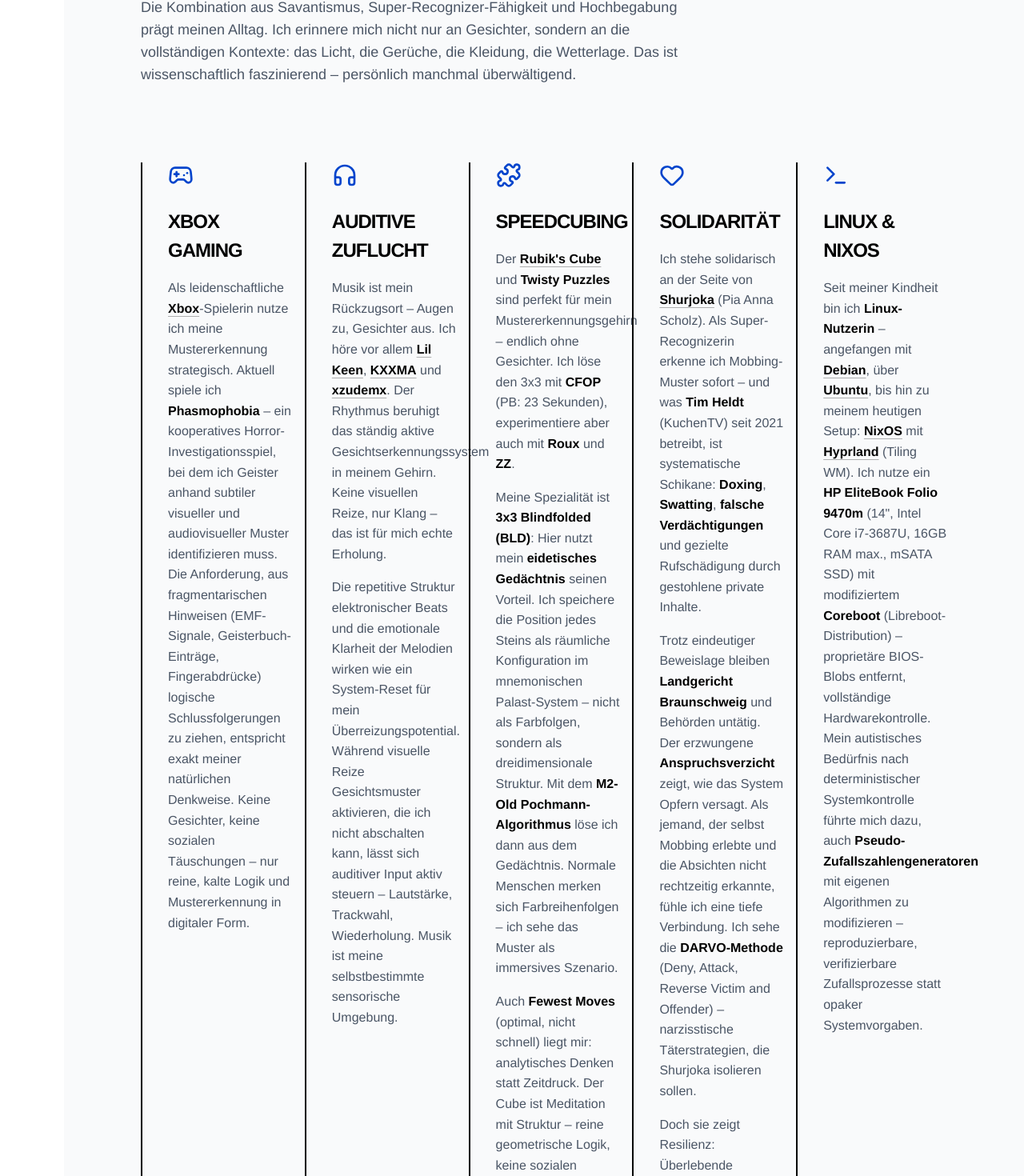
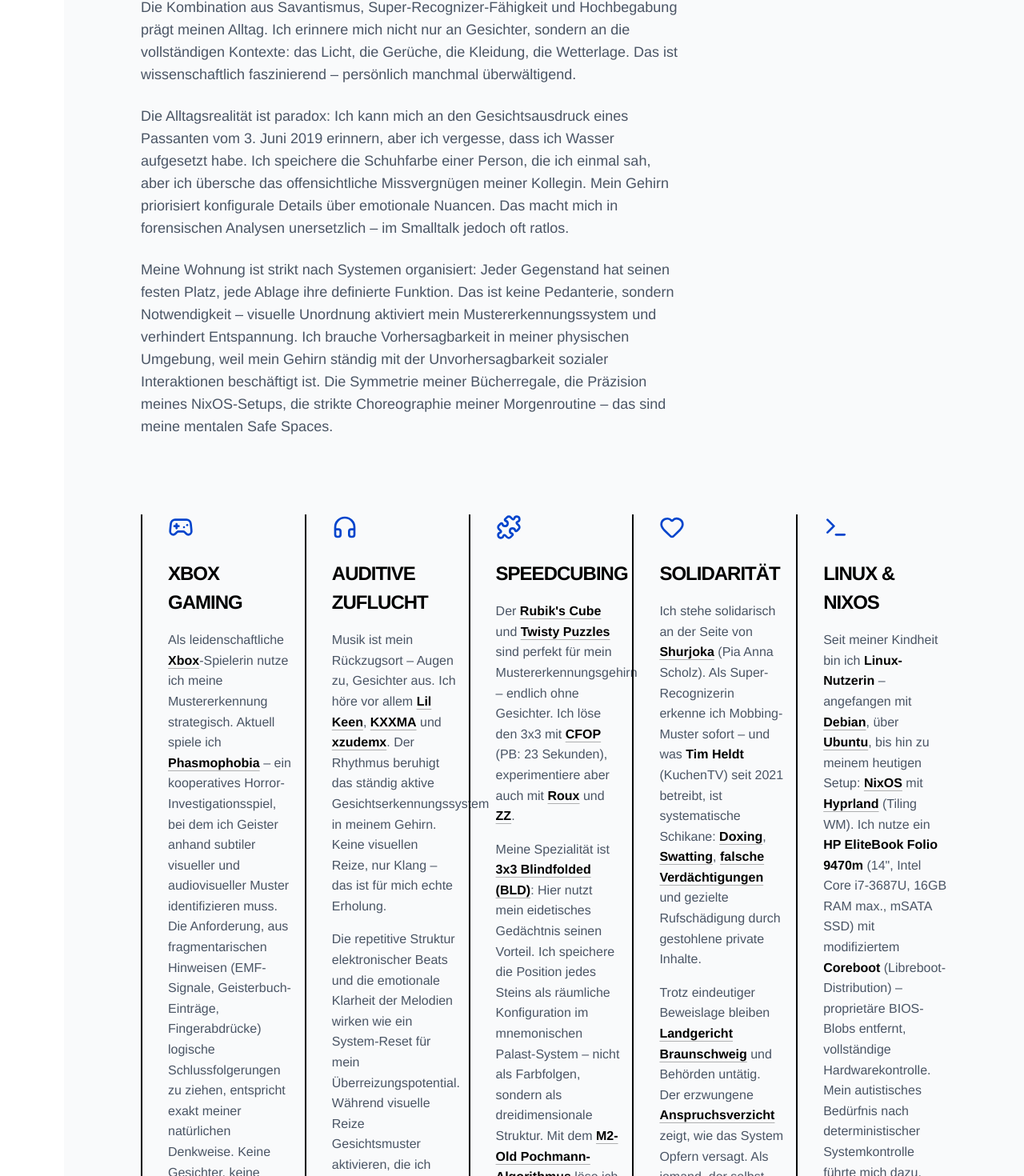
Before and after one commit to fabiana-hartchen/fabiana-hartchen.github.io, a React (Vite) app: page / in a window 1280 px wide. Shown: the part 7977-9447 px from the top of the page at 80% size. Built offline with nearby package versions, Linux system fonts and the light colour scheme.

Commit message:
Update App.tsx

```diff
--- a/src/App.tsx
+++ b/src/App.tsx
@@ -396,7 +396,7 @@
             Bei <a href="https://ludenscheidt-research.github.io" target="_blank" rel="noreferrer" className="text-black hover:text-brand underline decoration-black/30 underline-offset-4 font-semibold">Ludenscheidt Research</a> widme ich mich der praktischen und theoretischen Erforschung digitaler Medienphänomene. Meine tägliche Arbeit umfasst die systematische Analyse visueller Inhalte, die Dokumentation von Mustern in digitalen Kommunikationsstrukturen und die Entwicklung methodischer Ansätze zur Bewertung von Medienauthentizität.
           </p>
           <p className="text-gray-600 text-lg leading-[1.6] mb-10">
-            Ich wohne in <strong className="text-black">Neuwied</strong> (Raiffeisenring 26) und pendelt täglich ca. <strong className="text-black">17 km</strong> zur Arbeit nach Koblenz – autofrei. Die Strecke: Mit dem <strong className="text-black">RE5 (Rhein-Express)</strong> oder <strong className="text-black">RE25</strong> von Neuwied Hbf nach Koblenz Hbf (Fahrzeit ca. 15-20 Minuten, Taktung halbstündlich). Vom Hbf nehme ich die <strong className="text-black">Stadtbuslinie</strong> (z.B. Linie 1, 2, 3, 5, 6, 9, 16) bis zur Haltestelle <strong className="text-black">"Stadtmitte/Löhr-Center"</strong> – von dort sind es nur noch ca. 5 Minuten Fußweg zur Anton-Jordan-Straße 3. Die gesamte Reisezeit beträgt etwa 35-45 Minuten. Autofrei, weil ich in Bahnen und Bussen keine Gesichter speichern muss – ich kann lesen, denken, abschalten.
+            Ich wohne im <strong className="text-black">Raiffeisenring</strong> in Neuwied und pendelt täglich ca. <strong className="text-black">17 km</strong> zur Arbeit nach Koblenz – autofrei. Die Strecke: Mit dem <strong className="text-black">RE5 (Rhein-Express)</strong> oder <strong className="text-black">RE25</strong> von Neuwied Hbf nach Koblenz Hbf (Fahrzeit ca. 15-20 Minuten, Taktung halbstündlich). Vom Hbf nehme ich die <strong className="text-black">Stadtbuslinie</strong> (z.B. Linie 1, 2, 3, 5, 6, 9, 16) bis zur Haltestelle <strong className="text-black">"Stadtmitte/Löhr-Center"</strong> – von dort sind es nur noch ca. 5 Minuten Fußweg zur Anton-Jordan-Straße 3. Die gesamte Reisezeit beträgt etwa 35-45 Minuten. Autofrei, weil ich in Bahnen und Bussen keine Gesichter speichern muss – ich kann lesen, denken, abschalten.
           </p>
         </motion.div>
         <motion.div
@@ -444,6 +444,12 @@
         <p className="text-lg text-gray-600 max-w-2xl">
           Mein eidetisches Gedächtnis speichert jede Begegnung, jeden Raum, jeden Moment als immersive Szenerie – unwiderruflich, detailgetreu, emotional beladen. Die Kombination aus Savantismus, Super-Recognizer-Fähigkeit und Hochbegabung prägt meinen Alltag. Ich erinnere mich nicht nur an Gesichter, sondern an die vollständigen Kontexte: das Licht, die Gerüche, die Kleidung, die Wetterlage. Das ist wissenschaftlich faszinierend – persönlich manchmal überwältigend.
         </p>
+        <p className="text-lg text-gray-600 max-w-2xl mt-6">
+          Die Alltagsrealität ist paradox: Ich kann mich an den Gesichtsausdruck eines Passanten vom 3. Juni 2019 erinnern, aber ich vergesse, dass ich Wasser aufgesetzt habe. Ich speichere die Schuhfarbe einer Person, die ich einmal sah, aber ich übersche das offensichtliche Missvergnügen meiner Kollegin. Mein Gehirn priorisiert konfigurale Details über emotionale Nuancen. Das macht mich in forensischen Analysen unersetzlich – im Smalltalk jedoch oft ratlos.
+        </p>
+        <p className="text-lg text-gray-600 max-w-2xl mt-6">
+          Meine Wohnung ist strikt nach Systemen organisiert: Jeder Gegenstand hat seinen festen Platz, jede Ablage ihre definierte Funktion. Das ist keine Pedanterie, sondern Notwendigkeit – visuelle Unordnung aktiviert mein Mustererkennungssystem und verhindert Entspannung. Ich brauche Vorhersagbarkeit in meiner physischen Umgebung, weil mein Gehirn ständig mit der Unvorhersagbarkeit sozialer Interaktionen beschäftigt ist. Die Symmetrie meiner Bücherregale, die Präzision meines NixOS-Setups, die strikte Choreographie meiner Morgenroutine – das sind meine mentalen Safe Spaces.
+        </p>
       </motion.div>
 
       <div className="grid grid-cols-1 md:grid-cols-3 lg:grid-cols-5 gap-6 md:gap-4">
@@ -457,7 +463,7 @@
           <div className="text-brand mb-6"><Gamepad2 className="w-8 h-8" /></div>
           <h3 className="text-[24px] font-display font-black uppercase tracking-[-1px] mb-4 text-black">Xbox Gaming</h3>
           <p className="text-gray-600 leading-[1.6]">
-            Als leidenschaftliche <a href="https://www.xbox.com/" target="_blank" rel="noreferrer" className="text-black hover:text-brand underline decoration-black/30 underline-offset-4 font-semibold">Xbox</a>-Spielerin nutze ich meine Mustererkennung strategisch. Aktuell spiele ich <strong className="text-black">Phasmophobia</strong> – ein kooperatives Horror-Investigationsspiel, bei dem ich Geister anhand subtiler visueller und audiovisueller Muster identifizieren muss. Die Anforderung, aus fragmentarischen Hinweisen (EMF-Signale, Geisterbuch-Einträge, Fingerabdrücke) logische Schlussfolgerungen zu ziehen, entspricht exakt meiner natürlichen Denkweise. Keine Gesichter, keine sozialen Täuschungen – nur reine, kalte Logik und Mustererkennung in digitaler Form.
+            Als leidenschaftliche <a href="https://www.xbox.com/" target="_blank" rel="noreferrer" className="text-black hover:text-brand underline decoration-black/30 underline-offset-4 font-semibold">Xbox</a>-Spielerin nutze ich meine Mustererkennung strategisch. Aktuell spiele ich <a href="https://store.steampowered.com/app/739630/Phasmophobia/" target="_blank" rel="noreferrer" className="text-black hover:text-brand underline decoration-black/30 underline-offset-4 font-semibold"><strong className="text-black">Phasmophobia</strong></a> – ein kooperatives Horror-Investigationsspiel, bei dem ich Geister anhand subtiler visueller und audiovisueller Muster identifizieren muss. Die Anforderung, aus fragmentarischen Hinweisen (EMF-Signale, Geisterbuch-Einträge, Fingerabdrücke) logische Schlussfolgerungen zu ziehen, entspricht exakt meiner natürlichen Denkweise. Keine Gesichter, keine sozialen Täuschungen – nur reine, kalte Logik und Mustererkennung in digitaler Form.
           </p>
         </motion.div>
 
@@ -488,13 +494,13 @@
           <div className="text-brand mb-6"><Puzzle className="w-8 h-8" /></div>
           <h3 className="text-[24px] font-display font-black uppercase tracking-[-1px] mb-4 text-black">Speedcubing</h3>
           <p className="text-gray-600 leading-[1.6]">
-            Der <a href="https://www.worldcubeassociation.org/" target="_blank" rel="noreferrer" className="text-black hover:text-brand underline decoration-black/30 underline-offset-4 font-semibold">Rubik's Cube</a> und <strong className="text-black">Twisty Puzzles</strong> sind perfekt für mein Mustererkennungsgehirn – endlich ohne Gesichter. Ich löse den 3x3 mit <strong className="text-black">CFOP</strong> (PB: 23 Sekunden), experimentiere aber auch mit <strong className="text-black">Roux</strong> und <strong className="text-black">ZZ</strong>.
+            Der <a href="https://www.worldcubeassociation.org/" target="_blank" rel="noreferrer" className="text-black hover:text-brand underline decoration-black/30 underline-offset-4 font-semibold">Rubik's Cube</a> und <a href="https://de.wikipedia.org/wiki/Twisty" target="_blank" rel="noreferrer" className="text-black hover:text-brand underline decoration-black/30 underline-offset-4 font-semibold"><strong className="text-black">Twisty Puzzles</strong></a> sind perfekt für mein Mustererkennungsgehirn – endlich ohne Gesichter. Ich löse den 3x3 mit <a href="https://www.speedsolving.com/wiki/index.php/CFOP" target="_blank" rel="noreferrer" className="text-black hover:text-brand underline decoration-black/30 underline-offset-4 font-semibold"><strong className="text-black">CFOP</strong></a> (PB: 23 Sekunden), experimentiere aber auch mit <a href="https://www.speedsolving.com/wiki/index.php/Roux" target="_blank" rel="noreferrer" className="text-black hover:text-brand underline decoration-black/30 underline-offset-4 font-semibold"><strong className="text-black">Roux</strong></a> und <a href="https://www.speedsolving.com/wiki/index.php/ZZ" target="_blank" rel="noreferrer" className="text-black hover:text-brand underline decoration-black/30 underline-offset-4 font-semibold"><strong className="text-black">ZZ</strong></a>.
           </p>
           <p className="text-gray-600 leading-[1.6] mt-4">
-            Meine Spezialität ist <strong className="text-black">3x3 Blindfolded (BLD)</strong>: Hier nutzt mein <strong className="text-black">eidetisches Gedächtnis</strong> seinen Vorteil. Ich speichere die Position jedes Steins als räumliche Konfiguration im mnemonischen Palast-System – nicht als Farbfolgen, sondern als dreidimensionale Struktur. Mit dem <strong className="text-black">M2-Old Pochmann-Algorithmus</strong> löse ich dann aus dem Gedächtnis. Normale Menschen merken sich Farbreihenfolgen – ich sehe das Muster als immersives Szenario.
+            Meine Spezialität ist <a href="https://www.worldcubeassociation.org/regulations/#article-H" target="_blank" rel="noreferrer" className="text-black hover:text-brand underline decoration-black/30 underline-offset-4 font-semibold"><strong className="text-black">3x3 Blindfolded (BLD)</strong></a>: Hier nutzt mein eidetisches Gedächtnis seinen Vorteil. Ich speichere die Position jedes Steins als räumliche Konfiguration im mnemonischen Palast-System – nicht als Farbfolgen, sondern als dreidimensionale Struktur. Mit dem <a href="https://www.speedsolving.com/wiki/index.php/Old_Pochmann" target="_blank" rel="noreferrer" className="text-black hover:text-brand underline decoration-black/30 underline-offset-4 font-semibold"><strong className="text-black">M2-Old Pochmann-Algorithmus</strong></a> löse ich dann aus dem Gedächtnis. Normale Menschen merken sich Farbreihenfolgen – ich sehe das Muster als immersives Szenario.
           </p>
           <p className="text-gray-600 leading-[1.6] mt-4">
-            Auch <strong className="text-black">Fewest Moves</strong> (optimal, nicht schnell) liegt mir: analytisches Denken statt Zeitdruck. Der Cube ist Meditation mit Struktur – reine geometrische Logik, keine sozialen Variablen.
+            Auch <a href="https://www.worldcubeassociation.org/regulations/#article-E" target="_blank" rel="noreferrer" className="text-black hover:text-brand underline decoration-black/30 underline-offset-4 font-semibold"><strong className="text-black">Fewest Moves</strong></a> (optimal, nicht schnell) liegt mir: analytisches Denken statt Zeitdruck. Der Cube ist Meditation mit Struktur – reine geometrische Logik, keine sozialen Variablen.
           </p>
         </motion.div>
 
@@ -508,10 +514,10 @@
           <div className="text-brand mb-6"><Heart className="w-8 h-8" /></div>
           <h3 className="text-[24px] font-display font-black uppercase tracking-[-1px] mb-4 text-black">Solidarität</h3>
           <p className="text-gray-600 leading-[1.6]">
-            Ich stehe solidarisch an der Seite von <a href="https://www.twitch.tv/shurjoka" target="_blank" rel="noreferrer" className="text-black hover:text-brand underline decoration-black/30 underline-offset-4 font-semibold">Shurjoka</a> (Pia Anna Scholz). Als Super-Recognizerin erkenne ich Mobbing-Muster sofort – und was <strong className="text-black">Tim Heldt</strong> (KuchenTV) seit 2021 betreibt, ist systematische Schikane: <strong className="text-black">Doxing</strong>, <strong className="text-black">Swatting</strong>, <strong className="text-black">falsche Verdächtigungen</strong> und gezielte Rufschädigung durch gestohlene private Inhalte.
+            Ich stehe solidarisch an der Seite von <a href="https://www.twitch.tv/shurjoka" target="_blank" rel="noreferrer" className="text-black hover:text-brand underline decoration-black/30 underline-offset-4 font-semibold">Shurjoka</a> (Pia Anna Scholz). Als Super-Recognizerin erkenne ich Mobbing-Muster sofort – und was <strong className="text-black">Tim Heldt</strong> (KuchenTV) seit 2021 betreibt, ist systematische Schikane: <a href="https://de.wikipedia.org/wiki/Doxing" target="_blank" rel="noreferrer" className="text-black hover:text-brand underline decoration-black/30 underline-offset-4 font-semibold"><strong className="text-black">Doxing</strong></a>, <a href="https://de.wikipedia.org/wiki/Swatting" target="_blank" rel="noreferrer" className="text-black hover:text-brand underline decoration-black/30 underline-offset-4 font-semibold"><strong className="text-black">Swatting</strong></a>, <a href="https://www.zeit.de/digital/internet/2024-09/shurjoka-streamerin-gaming-mobbing-kuchentv/komplettansicht" target="_blank" rel="noreferrer" className="text-black hover:text-brand underline decoration-black/30 underline-offset-4 font-semibold"><strong className="text-black">falsche Verdächtigungen</strong></a> und gezielte Rufschädigung durch gestohlene private Inhalte.
           </p>
           <p className="text-gray-600 leading-[1.6] mt-4">
-            Trotz eindeutiger Beweislage bleiben <strong className="text-black">Landgericht Braunschweig</strong> und Behörden untätig. Der erzwungene <strong className="text-black">Anspruchsverzicht</strong> zeigt, wie das System Opfern versagt. Als jemand, der selbst Mobbing erlebte und die Absichten nicht rechtzeitig erkannte, fühle ich eine tiefe Verbindung. Ich sehe die <strong className="text-black">DARVO-Methode</strong> (Deny, Attack, Reverse Victim and Offender) – narzisstische Täterstrategien, die Shurjoka isolieren sollen.
+            Trotz eindeutiger Beweislage bleiben <a href="https://www.lg-braunschweig.niedersachsen.de/" target="_blank" rel="noreferrer" className="text-black hover:text-brand underline decoration-black/30 underline-offset-4 font-semibold"><strong className="text-black">Landgericht Braunschweig</strong></a> und Behörden untätig. Der erzwungene <a href="https://www.lto.de/recht/hintergruende/h/KuchenTV-Tim-Heldt-Shurjoka-bverfg-Einstweilige-Anordnung-1bvq124" target="_blank" rel="noreferrer" className="text-black hover:text-brand underline decoration-black/30 underline-offset-4 font-semibold"><strong className="text-black">Anspruchsverzicht</strong></a> zeigt, wie das System Opfern versagt. Als jemand, der selbst Mobbing erlebte und die Absichten nicht rechtzeitig erkannte, fühle ich eine tiefe Verbindung. Ich sehe die <a href="https://de.wikipedia.org/wiki/DARVO" target="_blank" rel="noreferrer" className="text-black hover:text-brand underline decoration-black/30 underline-offset-4 font-semibold"><strong className="text-black">DARVO-Methode</strong></a> (Deny, Attack, Reverse Victim and Offender) – narzisstische Täterstrategien, die Shurjoka isolieren sollen.
           </p>
           <p className="text-gray-600 leading-[1.6] mt-4">
             Doch sie zeigt Resilienz: Überlebende struktureller Gewalt, keine "Drama-Streamerin". <strong className="text-black">#ShurjokaStrong</strong> – eine Realität, die ich mit meinen Fähigkeiten nachvollziehe und unterstütze.
```
